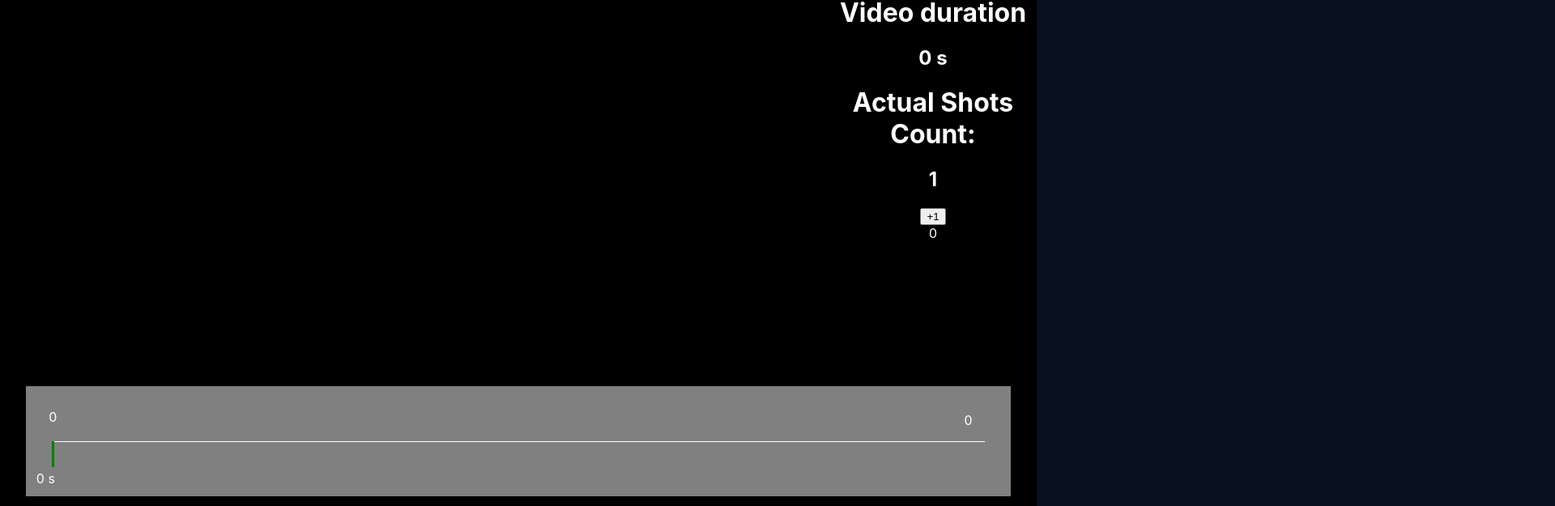
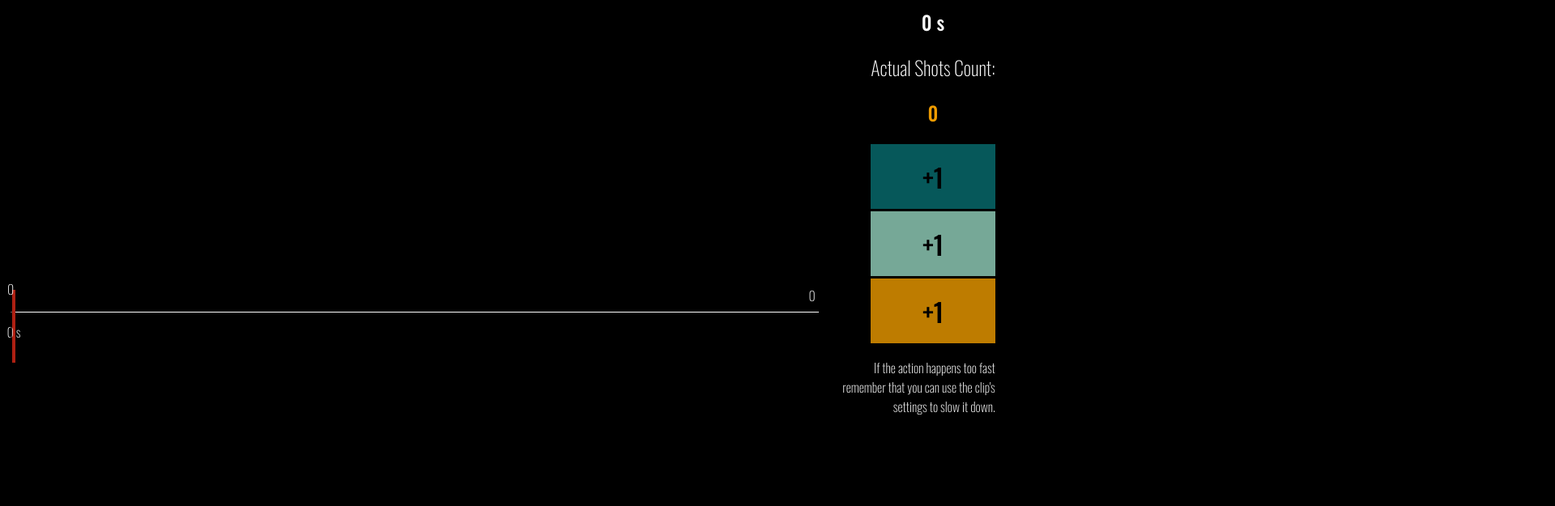
Before and after one commit to DabTheMatt/styledDawn, a React (Create React App) app: page / in a window 1280 px wide. Shown: the part 175-800 px from the top of the page at 81% size, 1920 px wide, since content can reach past the window. Built offline with nearby package versions, Linux system fonts and the light colour scheme.

Commit message:
multi actions

```diff
--- a/src/App.css
+++ b/src/App.css
@@ -2,6 +2,7 @@
 
 @import url('https://fonts.googleapis.com/css2?family=Do+Hyeon&display=swap');
 
+@import url('https://fonts.googleapis.com/css2?family=Oswald:wght@200;500;700&display=swap');
 * {box-sizing: border-box}
 
 html {
@@ -13,9 +14,10 @@ body {
   width:100%;
   height:100%;
   background: #09111e;
-  background: linear-gradient(top,#253B5E,#09111e);
-  box-shadow: inset 0px 0px 150px rgba(0,0,0,0.65);
+  background: black;
   overflow: hidden;
+  font-family: 'Oswald', sans-serif;
+  font-weight: 200;
 }
 
 .grid-wrapper {
--- a/src/components/Video.js
+++ b/src/components/Video.js
@@ -12,7 +12,9 @@ class Video extends Component {
     started: true,
     progress: 0,
     duration: 0,
-    shotsArray: [{ time: 0 }],
+    shotsArray: [],
+    shotColor: "",
+    shotSize: "",
     counter: 0,
     onAxisPositon: "",
     order: ""
@@ -58,7 +60,7 @@ class Video extends Component {
     });
   };
 
-  handleShot = () => {
+  handleShot = (color, size) => {
 
     if (!this.state.running) {
       return;
@@ -67,7 +69,9 @@ class Video extends Component {
       const shot = {
         time: this.state.progress.toFixed(3),
         position: this.state.onAxisPositon,
-        order: this.state.shotsArray.length
+        order: this.state.shotsArray.length,
+        shotColor: color,
+        shotSize: size
       };
       let tempArray = this.state.shotsArray;
       this.setState({
@@ -92,45 +96,25 @@ class Video extends Component {
               onProgress={(e) => this.progress(e)}
               onPlay={this.start}
               onPause={this.pause}
-              url="https://www.youtube.com/watch?v=RdSmokR0Enk"
+              url="https://www.youtube.com/watch?v=G0QGi7_KWFE"
             />
-          </VideoWrapper>
-
-          <div className="timeDisplay">
-            <h1>Actual Video Time (AVT)</h1>
-            <h2>{this.state.progress.toFixed(0)} s</h2>
-            <h1>Video duration</h1>
-            <h2>{this.state.duration} s</h2>
-            <h1>Actual Shots Count:</h1>
-            <h2>{this.state.shotsArray.length}</h2>
-
-            <button id="count" onClick={this.handleShot}>
-              +1
-            </button>
-
-            <div>
-              {this.state.shotsArray.map((el) => {
-                return <div>{el.time}</div>;
-              })}
-            </div>
-          </div>
-        </VideoPageWrapper>
-        <GraphWrapper>
+            <GraphWrapper>
           <div className="graphBcg">
             <div className="graph">
               <div className="axisX">
                 <div className="startTime">0</div>
                 <div className="endTime">{this.state.duration}</div>
+                <div className="shotOnAxis" style={{background: "black"}}></div>
               {this.state.shotsArray.map((el)=>{
                   return(
-                      <div className="shotOnAxis" style={{left: `${el.position-(0.3*el.order)}%`}}></div>
+                      <div className="shotOnAxis" style={{left: `${el.position-(0.25*el.order)}%`, background: `${el.shotColor}`, height: `${el.shotSize}`}}></div>
                   )
               })}
 
 
                 <div
                   className="playHead"
-                  style={{ left: `${this.state.onAxisPositon}%` }}
+                  style={{ left: `${this.state.onAxisPositon+0.2}%` }}
                 >
                   <div className="timeOnAxis">
                     {this.state.progress.toFixed(0)} s
@@ -140,6 +124,33 @@ class Video extends Component {
             </div>
           </div>
         </GraphWrapper>
+          </VideoWrapper>
+
+          <div className="timeDisplay">
+            <h1>Actual Video Time (AVT)</h1>
+            <h2 style={{color: "#ae2012"}}>{this.state.progress.toFixed(0)} s</h2>
+            <h1>Video duration</h1>
+            <h2>{this.state.duration} s</h2>
+            <h1>Actual Shots Count:</h1>
+            <h2 style={{color: "#ee9b00"}}>{this.state.shotsArray.length}</h2>
+
+            <button id="countGreen" onClick={(green, big)=>this.handleShot("#0a9396", "120px")}>
+              +1
+            </button>
+            <button id="countWhite" onClick={(white, small)=>this.handleShot("#94d2bd", "80px")}>
+              +1
+            </button>
+            <button id="countOrange" onClick={(blue, medium)=>this.handleShot("#ee9b00", "100px")}>
+              +1
+            </button>
+
+
+            <div className="info">
+              <p>If the action happens too fast remember that you can use the clip's settings to slow it down.</p>
+            </div>
+          </div>
+        </VideoPageWrapper>
+
       </OuterWrapper>
     );
   }
@@ -157,22 +168,72 @@ export const VideoPageWrapper = styled.div`
   }
   .timeDisplay {
     width: 20vw;
+    height: 100vh;
     min-width: 250px;
+
     color: white;
     text-align: center;
     background: black;
+    font-weight: 200;
+
+    button  {
+      width: 60%;
+      height: 80px;
+      font-size: 2rem;
+      font-weight: 500;
+      font-family: 'Oswald', sans-serif;
+      opacity: 0.8;
+      border: none;
+      margin: 0.1rem;
+    }
+
+    #countGreen {
+      background: #0a9396;
+      opacity: 0.6;
+    }
+
+    #countWhite {
+      background: #94d2bd;
+    }
+
+    #countOrange {
+      background: #ee9b00;
+    }
+
+    h1, h2, h3 {
+      font-weight: 200;
+    }
+
+    h1 {
+      font-size: 1.5rem;
+    }
+
+    h2 {
+      font-weight: 500;
+    }
+
+    .info {
+      width: 80%;
+      display: flex;
+      align-items: center;
+      justify-content: flex-end;
+    }
+
+    p {
+      text-align: right;
+    }
   }
 `;
 
 export const VideoWrapper = styled.div`
-  height: 80vh;
+  height: 60vh;
   width: 80vw;
   background: black;
 `;
 
 export const GraphWrapper = styled.div`
   height: 20vh;
-  width: 100%;
+  width: 80vw;
   background: black;
   color: white;
   display: flex;
@@ -180,33 +241,38 @@ export const GraphWrapper = styled.div`
   justify-content: center;
   .graphBcg {
     height: 85%;
-    width: 95%;
-    background: grey;
+    width: 100%;
+    background: black;
     position: relative;
     display: flex;
     justify-content: center;
     align-items: center;
+
+    z-index: 0;
   }
   .axisX {
-    width: 90vw;
-    height: 0.1vh;
+    width: 78vw;
+    height: 0.01vh;
     background: white;
-    z-index: 1;
+    z-index: 0;
     position: relative;
-
+    opacity: 1;
   }
   .playHead {
-    height: 2vh;
-    background: red;
-    width: 0.3%;
+    height: 90px;
+    background: #ae2012;
+    width: 0.4%;
     position: relative;
-    top: -8vh;
+    top: -200px;
+    opacity: 1;
+    transition: 1s linear;
+    z-index: 0;
   }
   .timeOnAxis {
     width: 5vw;
     position: relative;
-    top: 3vh;
-    left: -1.5vw;
+    top: 5vh;
+    left: -0.5vw;
   }
 
   .startTime {
@@ -214,22 +280,34 @@ export const GraphWrapper = styled.div`
     position: relative;
     top: -5vh;
     left: -0.3vw;
+    z-index: 4;
   }
   .endTime {
     width: auto;
     position: relative;
     top: -7vh;
-    left: 88vw;
+    left: 77vw;
+    z-index: 1;
   }
 
   .shotOnAxis {
-    height: 4vh;
-    background: green;
-    width: 0.3%;
+    height: 120px;
+
+    width: 0.25%;
     position: relative;
-    top: -5vh;
+    top: -88px;
     z-index: 3;
     display: inline-block;
+    opacity: 0.6;
+    transition: 0.2s ;
+  }
+
+  .shotOnAxis:hover {
+
+  }
+
+  .shotTimeVertical {
+
   }
 `;
 
```
